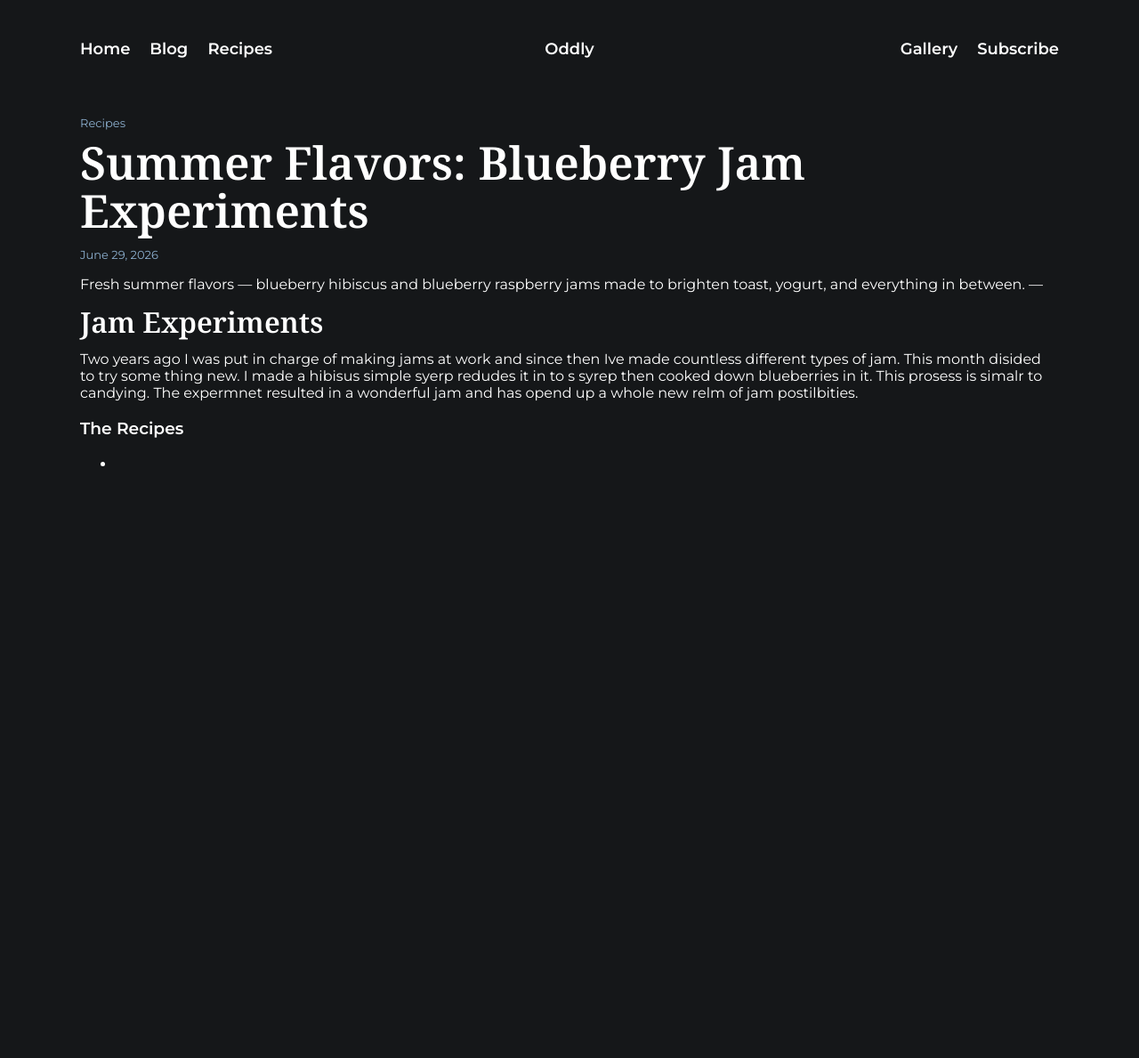
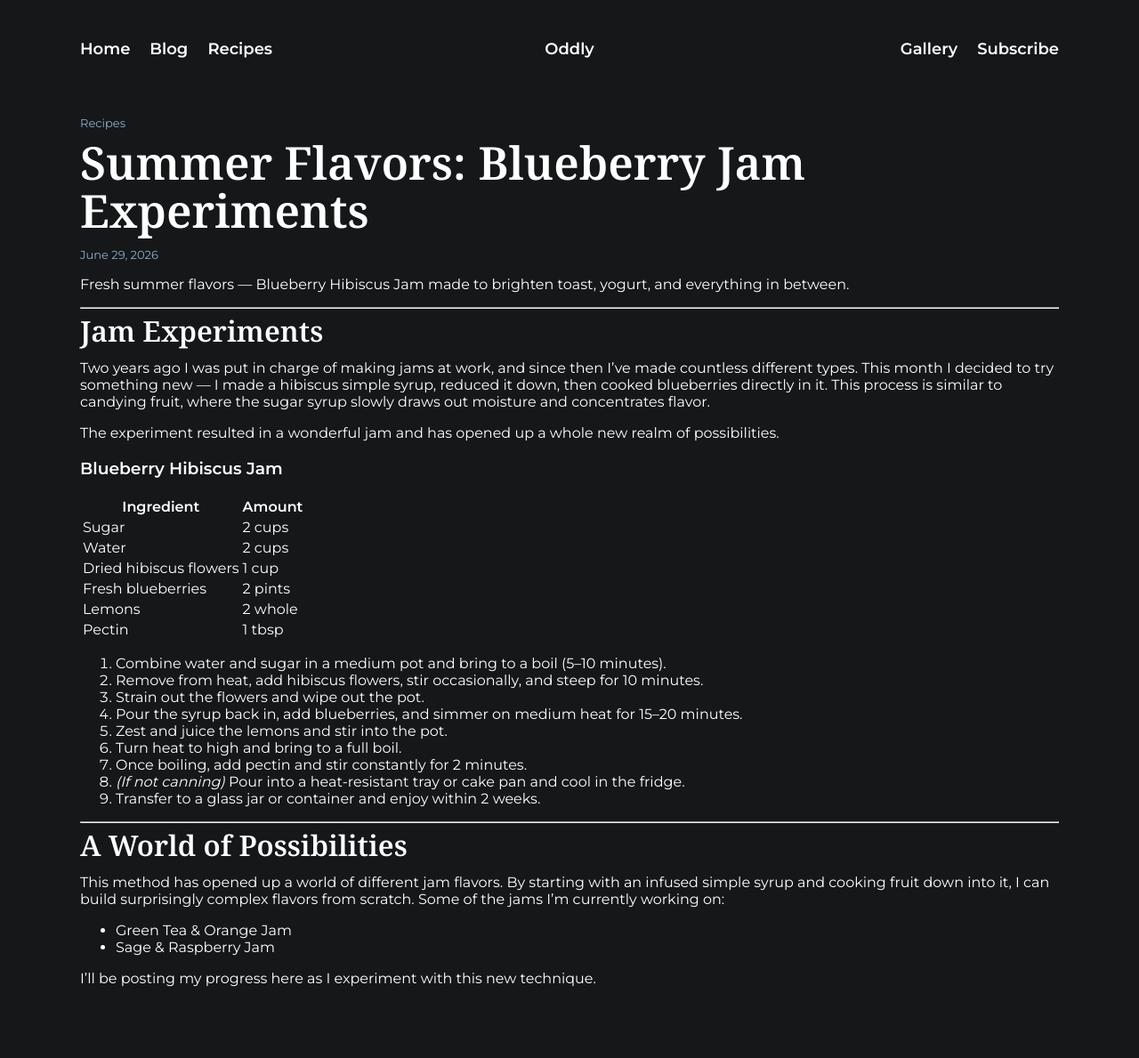
Before and after one commit to Oddly-Augmented/oddly-augmented.github.io, a Jekyll site: the page built from _posts/2026-06-29-summer_jams.md, in a window 1280 px wide. Shown: the whole page at 89% size. Built offline with Jekyll 4.4.1, drawn with Linux system fonts in a browser that asks for light colours; before the commit the page ends 900 px from its top, so only the background shows below that.

Commit message:
Finish Summer Flavors post.

```diff
--- a/_posts/2026-06-29-summer_jams.md
+++ b/_posts/2026-06-29-summer_jams.md
@@ -3,16 +3,48 @@ layout: post
 title: "Summer Flavors: Blueberry Jam Experiments"
 category: Recipes
 date: 2026-06-29
-image: /images/Temp-Pic.png
+image: /images/Jam on toast.jpg
 card_style: auto
 ---
-Fresh summer flavors — blueberry hibiscus and blueberry raspberry jams
-made to brighten toast, yogurt, and everything in between.
+
+Fresh summer flavors — Blueberry Hibiscus Jam made to brighten toast, yogurt, and everything in between.
+
 ---
+
 ## Jam Experiments
-Two years ago I was put in charge of making jams at work and since then Ive made countless different types of jam.
-This month disided to try some thing new. I made a hibisus simple syerp redudes it in to s syrep then cooked down blueberries in it. This prosess is simalr to candying.
-The expermnet resulted in a wonderful jam and has opend up a whole new relm of jam postilbities.
-### The Recipes
 
--
+Two years ago I was put in charge of making jams at work, and since then I've made countless different types. This month I decided to try something new — I made a hibiscus simple syrup, reduced it down, then cooked blueberries directly in it. This process is similar to candying fruit, where the sugar syrup slowly draws out moisture and concentrates flavor.
+
+The experiment resulted in a wonderful jam and has opened up a whole new realm of possibilities.
+
+### Blueberry Hibiscus Jam
+
+| Ingredient | Amount |
+|---|---|
+| Sugar | 2 cups |
+| Water | 2 cups |
+| Dried hibiscus flowers | 1 cup |
+| Fresh blueberries | 2 pints |
+| Lemons | 2 whole |
+| Pectin | 1 tbsp |
+
+1. Combine water and sugar in a medium pot and bring to a boil (5–10 minutes).
+2. Remove from heat, add hibiscus flowers, stir occasionally, and steep for 10 minutes.
+3. Strain out the flowers and wipe out the pot.
+4. Pour the syrup back in, add blueberries, and simmer on medium heat for 15–20 minutes.
+5. Zest and juice the lemons and stir into the pot.
+6. Turn heat to high and bring to a full boil.
+7. Once boiling, add pectin and stir constantly for 2 minutes.
+8. *(If not canning)* Pour into a heat-resistant tray or cake pan and cool in the fridge.
+9. Transfer to a glass jar or container and enjoy within 2 weeks.
+
+---
+
+## A World of Possibilities
+
+This method has opened up a world of different jam flavors. By starting with an infused simple syrup and cooking fruit down into it, I can build surprisingly complex flavors from scratch. Some of the jams I'm currently working on:
+
+- Green Tea & Orange Jam
+- Sage & Raspberry Jam
+
+I'll be posting my progress here as I experiment with this new technique.
```
Also changed, not shown: 1 other file.
